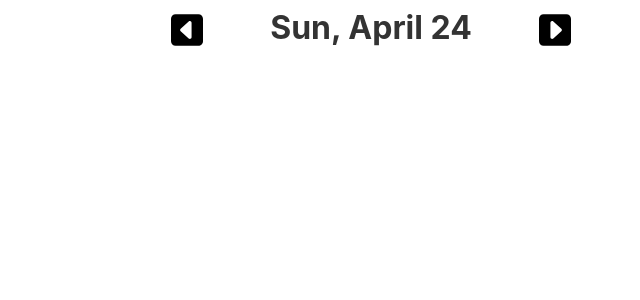
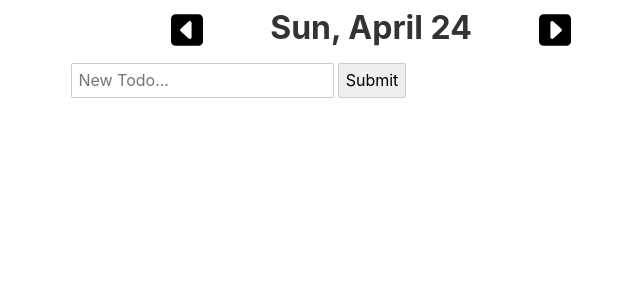
Before and after one commit to gintooooonic/svelte-todo, a Svelte app: page / in a window 1280 px wide. Shown: the top 300 px of the page, without its empty margins (269-909 px from the left). Built offline with nearby package versions, Linux system fonts and the light colour scheme.

Commit message:
Add TodoForm component

```diff
--- /dev/null
+++ b/src/components/TodoForm.svelte
@@ -0,0 +1,19 @@
+<form on:submit|preventDefault = {handleSubmit}>
+  <input type="text" name="content" bind:value={content} placeholder="New Todo..."/>
+  <input type="submit"/>
+</form>
+
+<script>
+  import { putTodo } from "../database";
+
+  export let date
+  let content = ''
+
+  function handleSubmit() {
+    const todo = {
+      content, date,
+      done: false
+    }
+    putTodo(todo)
+  }
+</script>
--- a/src/components/TodoList.svelte
+++ b/src/components/TodoList.svelte
@@ -1,3 +1,4 @@
+<div>
   <ul>
     {#await todoPromise then items}
       {#each items.filter(item => isDateEqual(item.date, date)) as item}
@@ -10,10 +11,12 @@
       {/each}
     {/await}
   </ul>
+  <TodoForm {date}/>
+</div>
 
 <script>
   import { getTodoAll } from "../database";
-
+  import TodoForm from "./TodoForm.svelte";
 
   export let date
 
```
Lines whose indentation alone changed are shown as unchanged.
